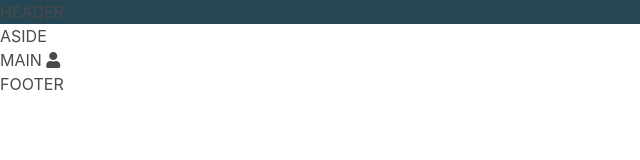
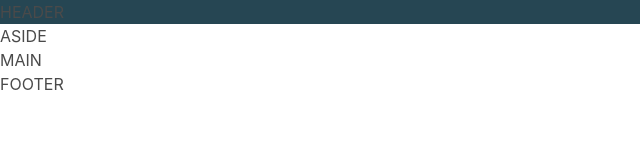
Before and after one commit to ebarrosjr/dashbulma, a website: page src/index.html in a window 1280 px wide. Shown: the full height of the page, 0-640 px from the left. Drawn offline with Linux system fonts and the light colour scheme; files that its build step writes are made by us from their sources; files whose address does not match are found by name.

```diff
--- a/src/index.html
+++ b/src/index.html
@@ -9,7 +9,7 @@
 <body>
     <header>HEADER</header>
     <aside>ASIDE</aside>
-    <main>MAIN <i class="fas fa-user"></i>
+    <main>MAIN
     <footer>FOOTER</footer>
 </body>
 </html>
```
Also changed, not shown: README.md, 1 other file.
